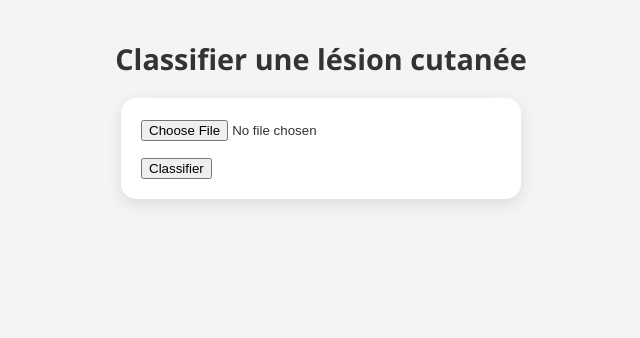
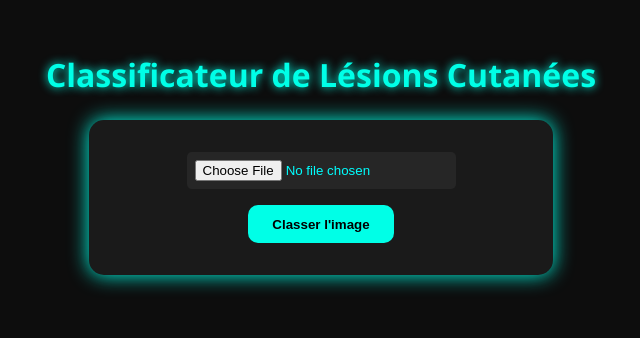
Before and after one commit to artdeoich/skin-prediction, a Flask app: page / in a window 1280 px wide. Shown: the top 338 px of the page, without its empty margins (319-959 px from the left). Run offline with Flask 3, Linux system fonts and the light colour scheme.

Commit message:
Update index.html

```diff
--- a/app/templates/index.html
+++ b/app/templates/index.html
@@ -3,137 +3,137 @@
 <head>
   <meta charset="UTF-8">
   <meta name="viewport" content="width=device-width, initial-scale=1.0">
-    <title>Classification de grain de beauté</title>
+  <title>Classification de Lésions Cutanées</title>
   <style>
-        :root {
-            --primary: #4CAF50;
-            --danger: #F44336;
-            --bg: #f4f4f4;
-            --text: #333;
-        }
-
-        * {
-            box-sizing: border-box;
-        }
-
     body {
       margin: 0;
-            padding: 0;
-            font-family: 'Segoe UI', sans-serif;
-            background-color: var(--bg);
-            color: var(--text);
+      font-family: 'Segoe UI', Tahoma, Geneva, Verdana, sans-serif;
+      background-color: #0d0d0d;
+      color: #e0e0e0;
       display: flex;
       flex-direction: column;
       align-items: center;
-            padding: 20px;
+      padding: 2rem 1rem;
     }
 
     h1 {
-            font-size: 1.8em;
-            margin-bottom: 20px;
+      color: #00ffe7;
+      text-shadow: 0 0 10px #00ffe7;
+      margin-bottom: 1.5rem;
       text-align: center;
     }
 
     form {
-            background: white;
-            padding: 20px;
+      display: flex;
+      flex-direction: column;
+      align-items: center;
+      background-color: #1a1a1a;
       border-radius: 15px;
-            box-shadow: 0 5px 15px rgba(0, 0, 0, 0.1);
-            width: 100%;
-            max-width: 400px;
-            transition: all 0.3s ease-in-out;
-        }
-
-        input[type="file"] {
-            width: 100%;
-            margin-bottom: 15px;
-        }
-
-        button {
-            background: linear-gradient(135deg, #4CAF50, #81C784);
-            color: white;
-            border: none;
-            padding: 12px 20px;
-            border-radius: 30px;
-            font-size: 1em;
-            cursor: pointer;
-            width: 100%;
-            transition: transform 0.2s;
-        }
-
-        button:hover {
-            transform: scale(1.03);
-        }
-
-        img {
-            max-width: 100%;
-            border-radius: 10px;
-            margin-top: 20px;
-            box-shadow: 0 4px 12px rgba(0, 0, 0, 0.2);
-        }
-
-        .scores {
-            margin: 20px auto;
-            text-align: left;
+      padding: 2rem;
+      box-shadow: 0 0 20px #00ffe7;
       width: 100%;
       max-width: 400px;
     }
 
-        .scores div {
-            margin: 5px 0;
-            font-weight: 500;
+    input[type="file"] {
+      background: #262626;
+      border: none;
+      color: #00ffff;
+      margin-bottom: 1rem;
+      padding: 0.5rem;
+      border-radius: 5px;
     }
 
-        .bar-container {
-            width: 100%;
-            max-width: 400px;
-            background-color: #ddd;
-            border-radius: 25px;
-            margin-top: 10px;
-            height: 25px;
-            overflow: hidden;
+    input[type="submit"] {
+      background: #00ffe7;
+      color: #000;
+      font-weight: bold;
+      border: none;
+      padding: 0.7rem 1.5rem;
+      border-radius: 10px;
+      cursor: pointer;
+      transition: background 0.3s ease;
     }
 
-        .bar {
-            height: 100%;
-            color: white;
-            font-weight: bold;
-            line-height: 25px;
-            text-align: center;
-            transition: width 1s ease-in-out;
+    input[type="submit"]:hover {
+      background: #00cccc;
     }
 
-        h2 {
-            margin-top: 30px;
-            font-size: 1.5em;
-            color: var(--text);
+    #result {
+      margin-top: 2rem;
+      font-size: 1.2rem;
+      text-align: center;
+      color: #ff00ff;
+      text-shadow: 0 0 10px #ff00ff;
+      transition: all 0.4s ease;
     }
 
-        @media (max-width: 600px) {
-            h1 {
-                font-size: 1.4em;
+    @media (max-width: 500px) {
+      form {
+        padding: 1.5rem;
       }
 
-            button {
-                font-size: 0.95em;
+      h1 {
+        font-size: 1.4rem;
       }
     }
   </style>
 </head>
-<head>
-    <meta charset="UTF-8">
-    <title>Skin Disease Classifier</title>
-</head>
 <body>
-    <h1>Classifier une lésion cutanée</h1>
-    <form method="POST" enctype="multipart/form-data">
-        <input type="file" name="image" accept="image/*" required>
-        <input type="submit" value="Classifier">
+  <h1>Classificateur de Lésions Cutanées</h1>
+  <form id="upload-form">
+    <input type="file" name="file" accept="image/*" required>
+    <input type="submit" value="Classer l'image">
   </form>
+  <div id="result"></div>
 
-    {% if filename %}
-        <h2>Résultat : {{ result }}</h2>
-        <img src="{{ url_for('static', filename='uploads/' + filename) }}" style="width: 300px;">
-    {% endif %}
+  <script>
+    const labelMap = {
+      akiec: "Kératoses actiniques et carcinome intraépithélial",
+      bcc: "Carcinome basocellulaire",
+      bkl: "Lésions bénignes de type kératoses",
+      df: "Dermatofibrome",
+      mel: "Mélanome",
+      nv: "Grain de beauté bénin",
+      vasc: "Lésions vasculaires : angiome..."
+    };
+
+    document.getElementById("upload-form").addEventListener("submit", async function (e) {
+      e.preventDefault();
+
+      const form = e.target;
+      const fileInput = form.querySelector('input[type="file"]');
+      const formData = new FormData();
+      formData.append("file", fileInput.files[0]);
+
+      const resultDiv = document.getElementById("result");
+      resultDiv.innerHTML = "Analyse en cours... 🔍";
+
+      try {
+        const response = await fetch("/predict", {
+          method: "POST",
+          body: formData
+        });
+
+        const data = await response.json();
+
+        if (data.error) {
+          resultDiv.innerHTML = `<strong>Erreur :</strong> ${data.error}`;
+        } else {
+          const labelFr = labelMap[data.prediction] || "Inconnu";
+          const confidence = (data.confidence * 100).toFixed(2);
+          resultDiv.innerHTML = `
+            <div>
+              <strong>Résultat :</strong> ${labelFr}<br>
+              <strong>Confiance :</strong> ${confidence}%
+            </div>
+          `;
+        }
+
+      } catch (err) {
+        resultDiv.innerHTML = `<strong>Erreur :</strong> ${err.message}`;
+      }
+    });
+  </script>
 </body>
 </html>
```
Lines whose indentation alone changed are shown as unchanged.
